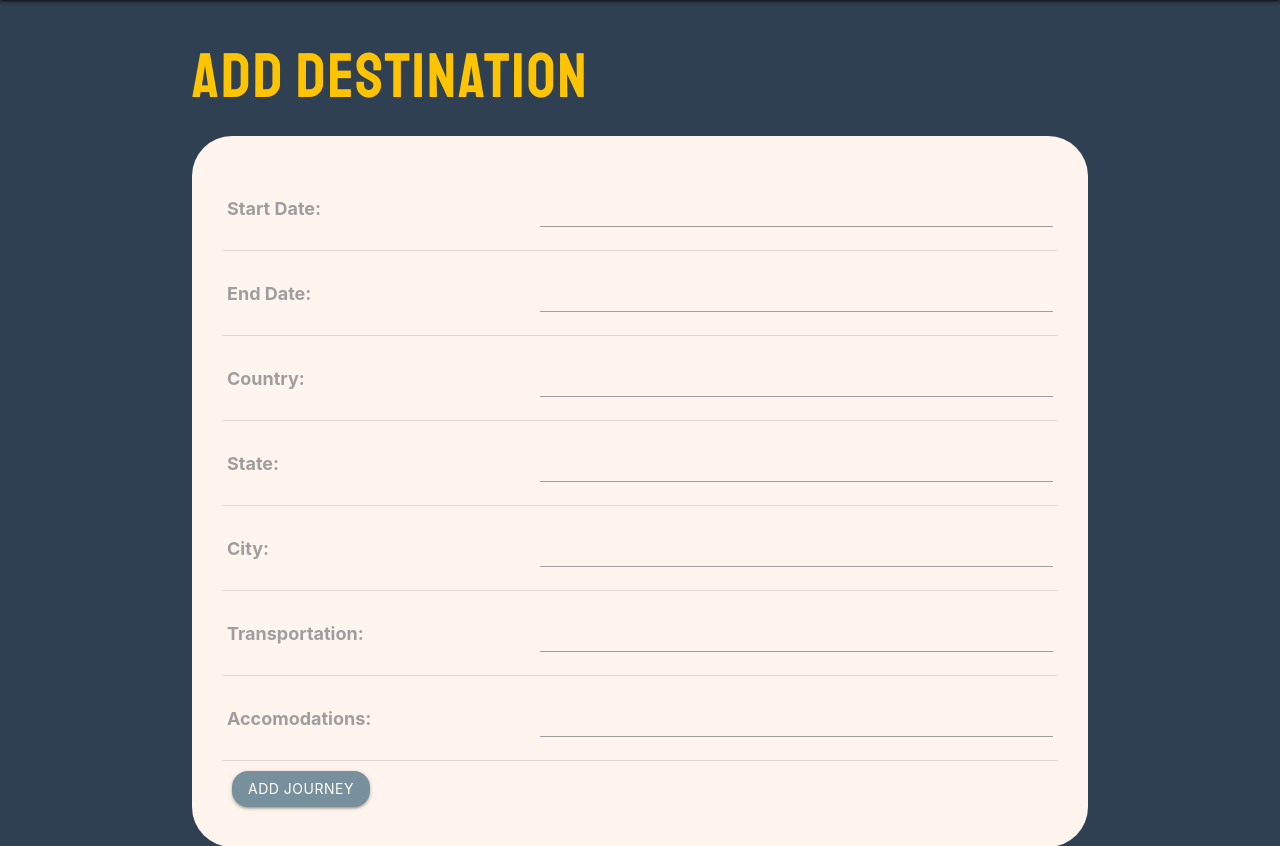
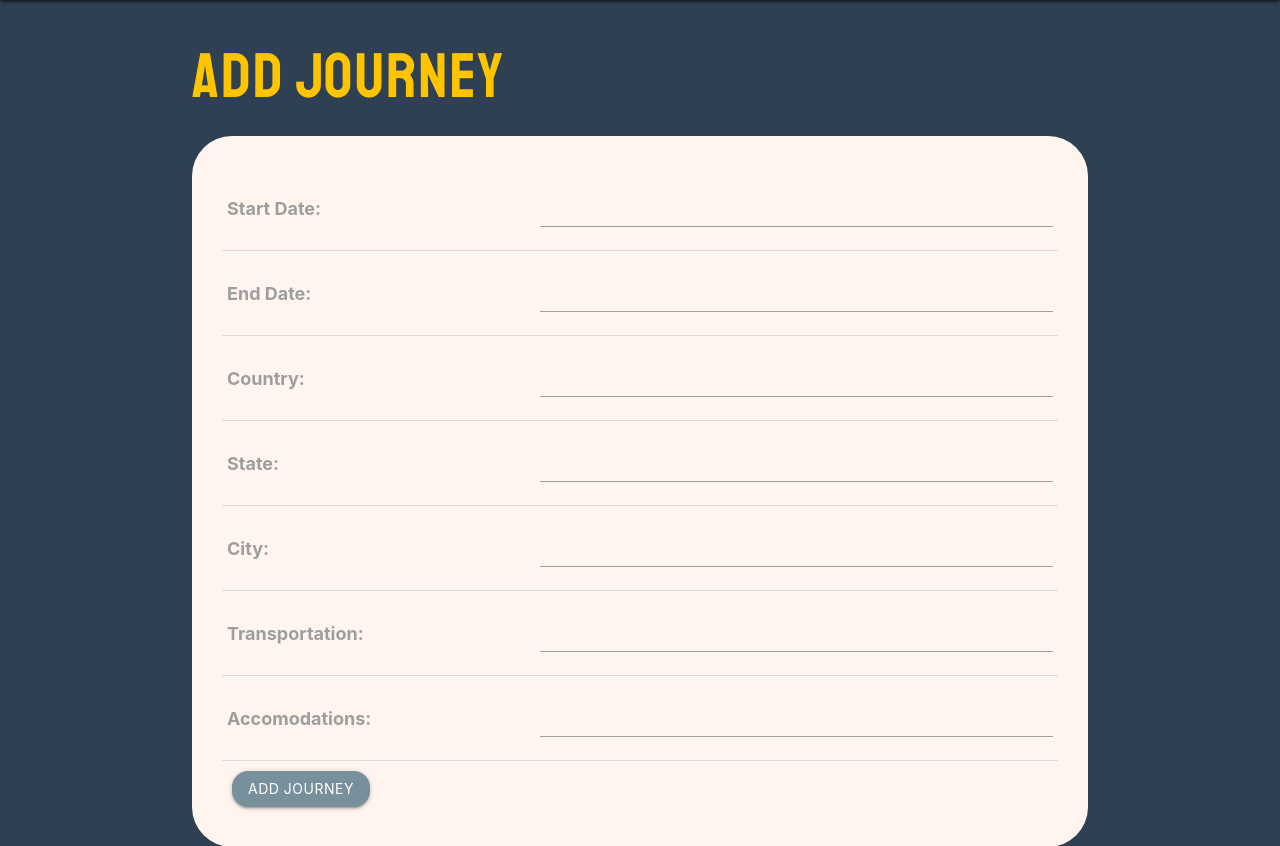
Before and after one commit to pattongrooms/project-3-STP, a Django app: page /destinations/create/ in a window 1280 px wide. Shown: the part 64-910 px from the top of the page. Run offline with Django 4.2, Linux system fonts and the light colour scheme; the visitor is signed in with stand-in values (Sample User, id 1).

Commit message:
edits made

```diff
--- a/journeymate/main_app/models.py
+++ b/journeymate/main_app/models.py
@@ -65,7 +65,7 @@ class Media(models.Model):
 
 
 class Blog(models.Model):
-    destination_name = models.CharField(max_length=100)
+    destination_name = models.CharField("Journey", max_length=100)
     trip_post = models.TextField(max_length=500)
     user = models.ForeignKey(User, on_delete=models.CASCADE)
 
--- a/journeymate/main_app/templates/base.html
+++ b/journeymate/main_app/templates/base.html
@@ -37,15 +37,13 @@
         <div class="nav-wrapper">
           <ul id="dropdown1" class="dropdown-content amber accent-3">
 
+            <li><a id="dropdown-content-link"
+              href="{% url 'home' %}">HOME</a></li>
             <li><a id="dropdown-content-link" href="{% url 'about' %}">ABOUT</a></li>
             {% if user.is_authenticated %}
-              <li><a id="dropdown-content-link" href="{% url 'destinations_create' %}">ADD A DESTINATION</a></li>
-              <li><a id="dropdown-content-link" href="{% url 'index' %}">VIEW MY DESTINATIONS</a></li>
-              <li><a id="dropdown-content-link" href="{% url 'blog_create' %}">MAKE A POST</a></li>
-              <li><a id="dropdown-content-link"
-              href="{% url 'home' %}"
-
-              >VIEW ALL POSTS</a></li>
+              <li><a id="dropdown-content-link" href="{% url 'destinations_create' %}">ADD JOURNEY</a></li>
+              <li><a id="dropdown-content-link" href="{% url 'index' %}">JOURNEYS</a></li>
+              <li><a id="dropdown-content-link" href="{% url 'blog_create' %}">BLOG POST</a></li>
               <li><a id="dropdown-content-link" href="{% url 'logout' %}">LOG OUT</a></li>
             {% else %}
               <li><a id="dropdown-content-link" href="{% url 'signup' %}">SIGN UP</a></li>
--- a/journeymate/main_app/templates/main_app/blog_form.html
+++ b/journeymate/main_app/templates/main_app/blog_form.html
@@ -13,7 +13,7 @@
   </form>
 {% else %}
 
-<h1 class="amber-text text-accent-3">Journal</h1>
+<h1 class="amber-text text-accent-3">Blog POST</h1>
 
 <form action="" method="POST" class="amber-text text-accent-3">
   {% csrf_token %}
--- a/journeymate/main_app/templates/main_app/destination_confirm_delete.html
+++ b/journeymate/main_app/templates/main_app/destination_confirm_delete.html
@@ -1,7 +1,7 @@
 {% extends 'base.html' %}
 
 {% block content %}
-  <h1>Delete Destination</h1>
+  <h1>Delete Journey</h1>
 
   <h4>Are you sure you want to delete <span class="teal-text">{{ object.name }}</span>?</h4>
 
--- a/journeymate/main_app/templates/main_app/destination_form.html
+++ b/journeymate/main_app/templates/main_app/destination_form.html
@@ -3,9 +3,9 @@
 {% block content %}
 
 {% if object %}
-  <h1 class="amber-text text-accent-3">Edit Destination</h1>
+  <h1 class="amber-text text-accent-3">Edit Journey</h1>
 {% else %}
-  <h1 class="amber-text text-accent-3">Add Destination</h1>
+  <h1 class="amber-text text-accent-3">Add Journey</h1>
 {% endif %}
 
 <form action="" method="POST">
```
Also changed, not shown: journeymate/main_app/static/images/JourneyMate.png (added).
